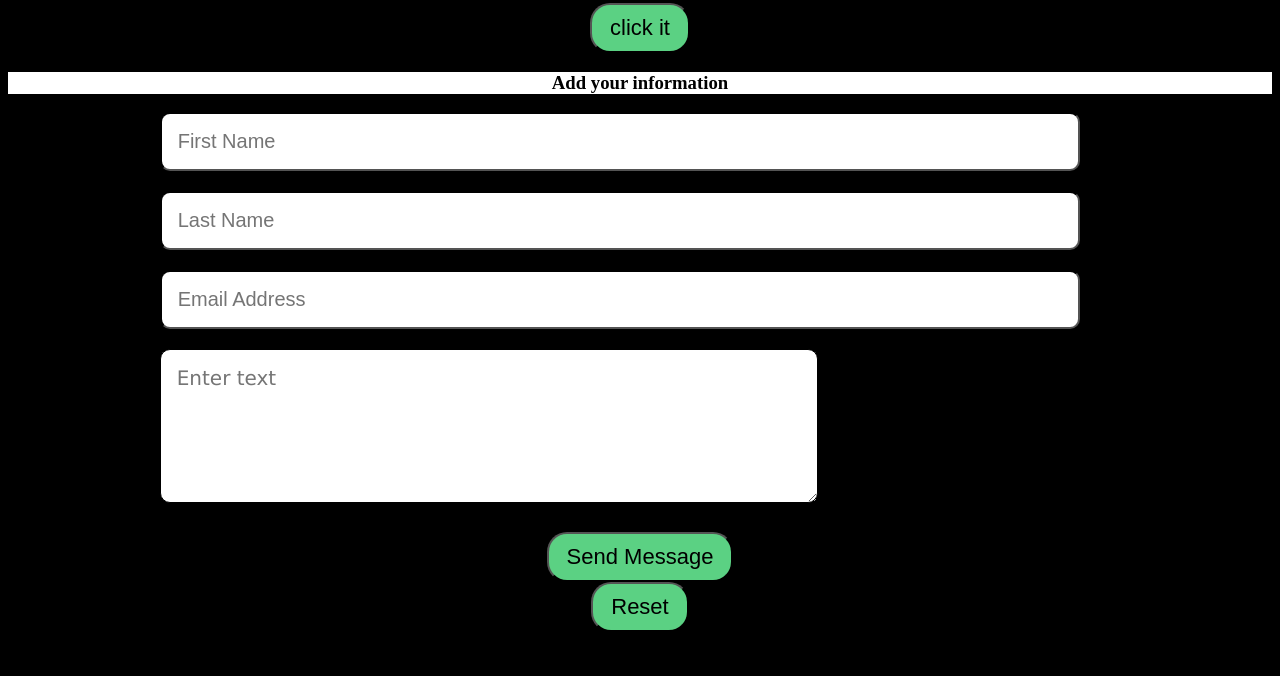
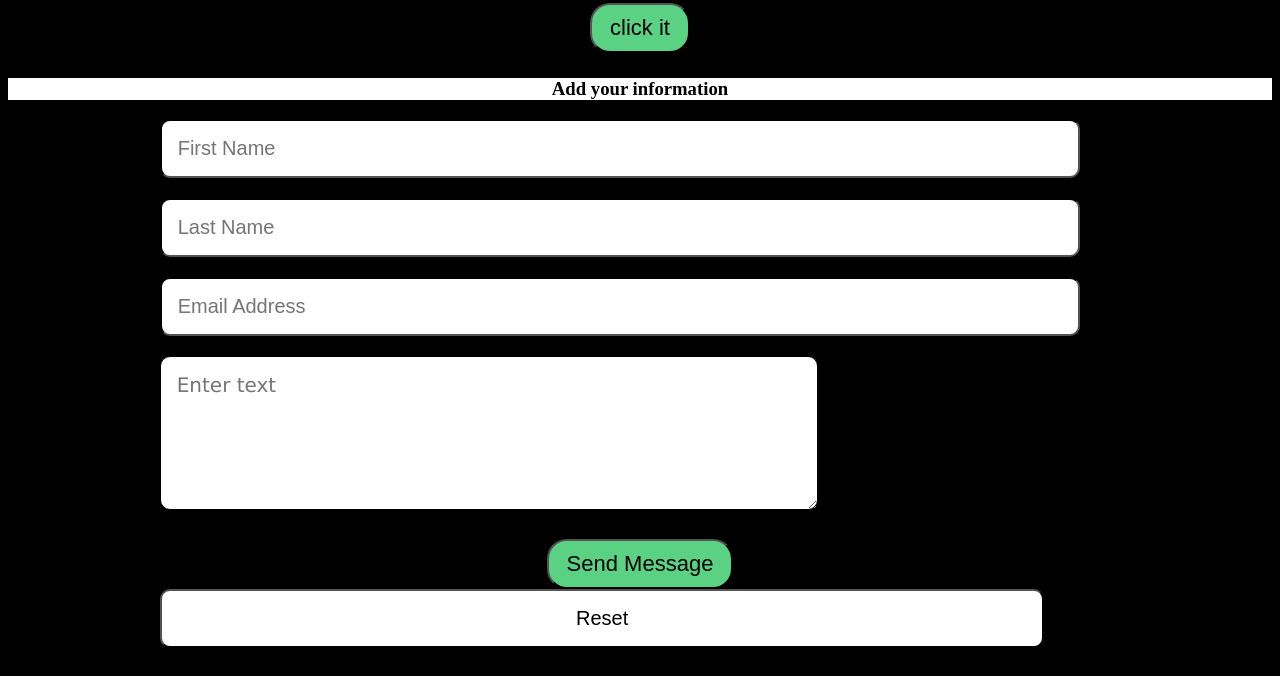
Before and after one commit to Patman120/web-development-project, a plain HTML site: page contact.html in a window 1280 px wide. Shown: the part 256-932 px from the top of the page. Before the commit the page ends 896 px from the top, so only its background shows below. Drawn offline with Linux system fonts and the light colour scheme.

Commit message:
Add files via upload

```diff
--- a/contact.html
+++ b/contact.html
@@ -7,27 +7,35 @@
 <meta charset="UTF-8">
 
 <meta name="viewport" content="width=device-width, initial-scale=1.0">
+
+<title>Contact page</title>
+
+
+
 </head>
 
 <body>
 
 <!--Contact page title-->
+
 <title> Contact page </title>
 
 
-<!--Adjusting features such as the font,color,layout, and other visual aspects of web pages.-->
+
+
+<!---->
 <style>
 
 body {
-/* Made the background of my web page black*/
+
 background-color: black;
 
 }
 
 h1 {
-/* made my background color of my heading q grey */
+
 Background-color: grey;
-/* I centered my heading 1 that says Contact me. */
+
 Text-align: center;
 
 }
@@ -35,17 +43,17 @@ Text-align: center;
 h2
 
 {
-/* Made my heading 2 background color yellow */
+
 Background-color: yellow;
-/* I centered my heading 2 saying ways to get in contatc with me. */
+
 text-align: center;
 
 }
 
 h3{
-/* I centered my heading 3 saying Add yout information */
+
 text-align: center;
-/* Made my heading 3 background color white. */
+
 background-color: white;
 
 }
@@ -53,21 +61,21 @@ background-color: white;
 input
 
 {
-/* Made background color white for my input field. */
+
 background-color: white;
-/* Set wuth to 70 so that it changes depending how big the screen is. */
+
 width: 70%;
-/* Setted margin to 12% */
+
 margin-left: 12%;
-/* Set font size to 20px for a reasonable size. */
+
 font-size: 20px;
-/* added padding to create space */
+
 padding: 16px 16px;
-/* added border radius to round the corners */
+
 border-radius: 10px;
-/* setted border color to black */
+
 border-color: black;
-/* set margin bottom to 20px */
+
 margin-bottom: 20px;
 
 
@@ -75,23 +83,23 @@ margin-bottom: 20px;
 }
 
 textarea{
-/* Made background color white for my text area. */
+
 background-color: white;
-/* set width to 70 so it changes based on how big the screen is. */
+
 width: 70;
-/* Setted margin to 12% */
+
 margin-left: 12%;
-/* Set font size to 20px for a reasonable size. */
+
 font-size: 20px;
-/* added padding to create space */
+
 padding: 16px 16px;
-/* added border radius to round the corners */
+
 border-radius: 10px;
-/* setted border color to black */
+
 border-color: black;
-/* set margin bottom to 25px */
+
 margin-bottom: 25px;
-/* listed many different fonts */
+
 font-family: verdana, Arial, Helvetica, cursive;
 
 ;
@@ -99,42 +107,42 @@ font-family: verdana, Arial, Helvetica, cursive;
 }
 
 input:focus-within{
-/* set outline to none. */
+
 outline: none;
-/* set border color to green. */
+
 border-color: #5bd183;
-/* Made border witdh 3px */
+
 border-width: 3px;
 
 }
 
 textarea:focus-within{
-/* set outline to none. */
+
 outline: none;
-/* set border color to green. */
+
 border-color: #5bd183;
-/* Made border witdh 3px */
+
 border-width: 3px;
 
 }
 
 button
 {
-/* Made my button backgroud color green */
+
 background-color: #5bd183;
-/* Made border radius 20px for my button */
+
 border-radius: 20px;
-/* Made border color black for my button */
+
 border-color: black;
-/* Made font size 22px for my button */
+
 font-size: 22px;
-/* Adjusted my padding for my button */
+
 padding: 10px 18px;
-/* Centered my button */
+
 text-align: center;
-/* set my display for my button to flex */
+
 display: flex;
-/* set my margin to auto for my button */
+
 margin: auto;
 
 
@@ -144,63 +152,63 @@ margin: auto;
 button:hover
 
 {
-/* added opacity so users know when they are hovering over it. */
+
 opacity: 80%;
-/* changed cursor to pointer. */
+
 cursor: pointer;
 
 }
 
 
-/* indicating that this is a class */
+
 .navbar ul{
-/* setting list style type to none */
+
 list-style-type: none;
-/* adjusted background color for my nav bar to grey */
+
 background-color: rgba(128, 128, 128, 0.614);
-/* set padding to 0px */
+
 padding: 0px;
-/* setted margin to 0px */
+
 margin: 0px;
-/* setted overfloe to hidden on my nav bar to prevent extra white space and horizontal scrolling */
+
 overflow: hidden;
 
 }
-/* indicating that this is a class */
+
 .navbar a{
- /* setted nav bar color to white */
+
 color: white;
-/* text decoration setted to none on my nav bar */
+
 text-decoration: none;
-/* padding set to 15px on my nav bar */
+
 padding: 15px;
-/* dsiplay set to block in my nav bar to take up all the avaliable screen width */
+
 display: block;
-/* set the alignment to center  */
+
 text-align: center;
-/* nav bar font size set to 20px to make it more bigger. */
+
 font-size: 20px;
 
 }
-/* nav bar class */
+
 .navbar a:hover{
-/* i put my nav bar background color to a shade of grey */
+
 background-color: hsl(0,0%,10%);
 
 }
-/* nav bar class */
+
 .navbar li{
-/* set nav bar to left float */
+
 float:left;
 
 }
 
 P {
-/* Added many fonts  */
+
 font-family: verdana, Arial, Helvetica, cursive;
-/* set my paragraph font to 25px */
+
 font-size: 25px;
-/* set my paragraph color to white */
+
 Color: white;
 
 }
@@ -210,30 +218,31 @@ Color: white;
 </head>
 
 <body>
-<!--heading 1-->
+
 <h1> Contact Me! </h1>
 
-<!--nav bar class-->
+<!--navigation for Home About and Contact page-->
+
 <nav class="navbar">
 
 <ul>
-<!--nav bar home-->
+
 <li><a href="">Home</a></li>
-<!--nav bar about-->
+
 <li><a href="">About</a></li>
-<!--nav bar contact-->
+
 <li><a href="">Contact</a></li>
 
 </ul
 
 </nav>
-<!--heading 2-->
+
 <h2>Ways to get in Contact with me.</h2>
- <!--demo javascript-->
+
 <p id="demo"> Want to be able to reach me?.</p>
-<!--clickable button that changes message -->
+
 <button type="button" onclick="myFunction()">click it</button>
-<!--opening script tag for javascript-->
+
 <script>
 
 function myFunction() {
@@ -244,20 +253,21 @@ document.getElementById("demo").innerHTML = "Get Started below!.";
 
 </script>
 
-<!--heading 3-->
+<p>
+
+</p>
+
 <h3>Add your information </h3>
-<!--Users have to enter first name and it is required-->
+<!---->
 <input type ="text" name="first" placeholder="First Name" autocomplete="off" required>
-<!--Users have to enter last name and it is required-->
+<!---->
 <input type ="text" name="last" placeholder="Last Name" autocomplete="off" required>
-<!--Users have to enter email address and it is required-->
+<!---->
 <input type ="email" name="email" placeholder="Email Address" autocomplete="off" required>
-<!--5 rows and 60 columns for text box-->
+
 <textarea rows="5" cols="60" name="message" placeholder="Enter text" autocomplete="off" required></textarea>
-<!--submit button when users want to send a message-->
 <button type="submit" >Send Message</button>
-<!--reset button if users want to change information -->
-<button type="submit" >Reset</button>
+<input type="reset" value="Reset">
 
 
 
```
